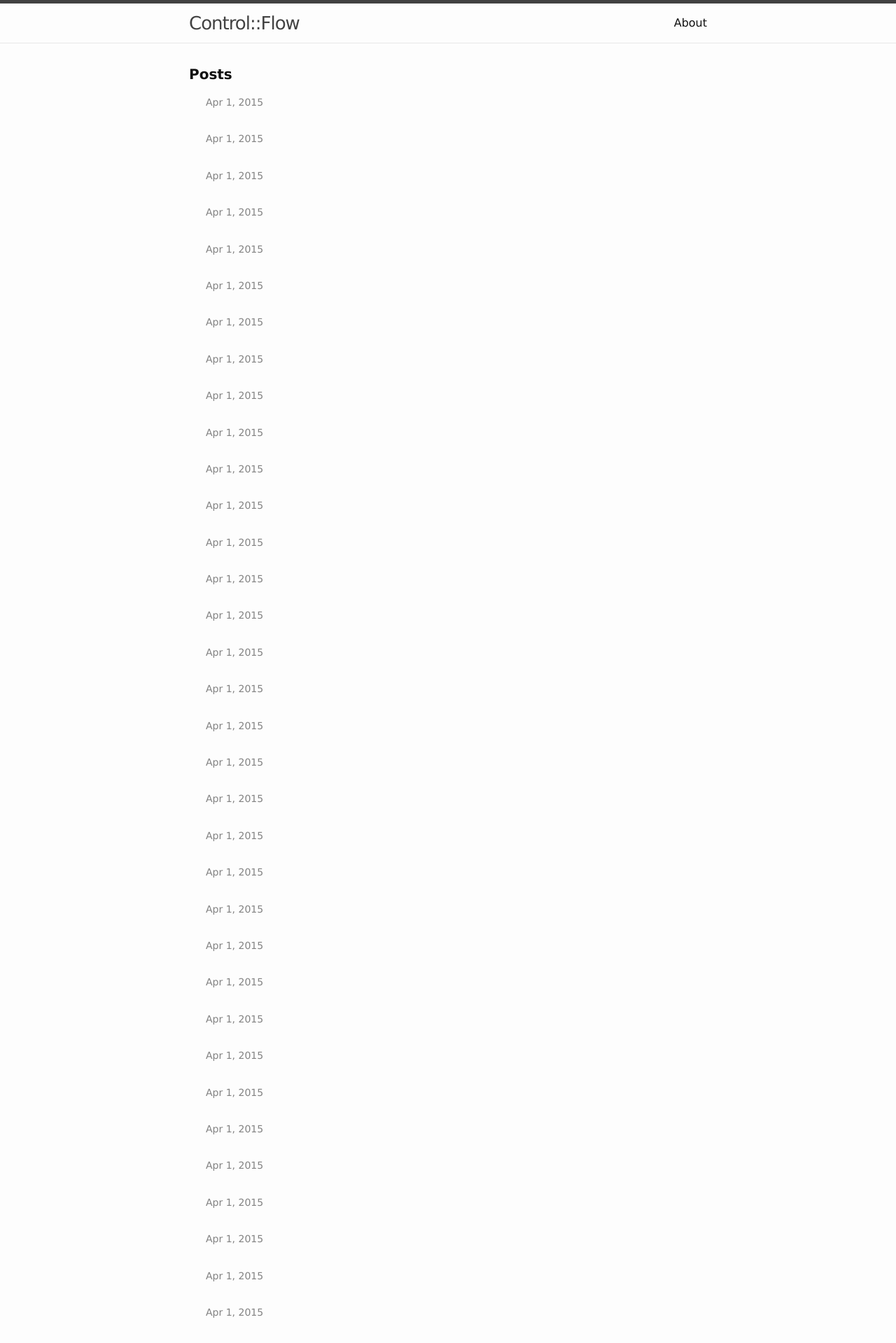
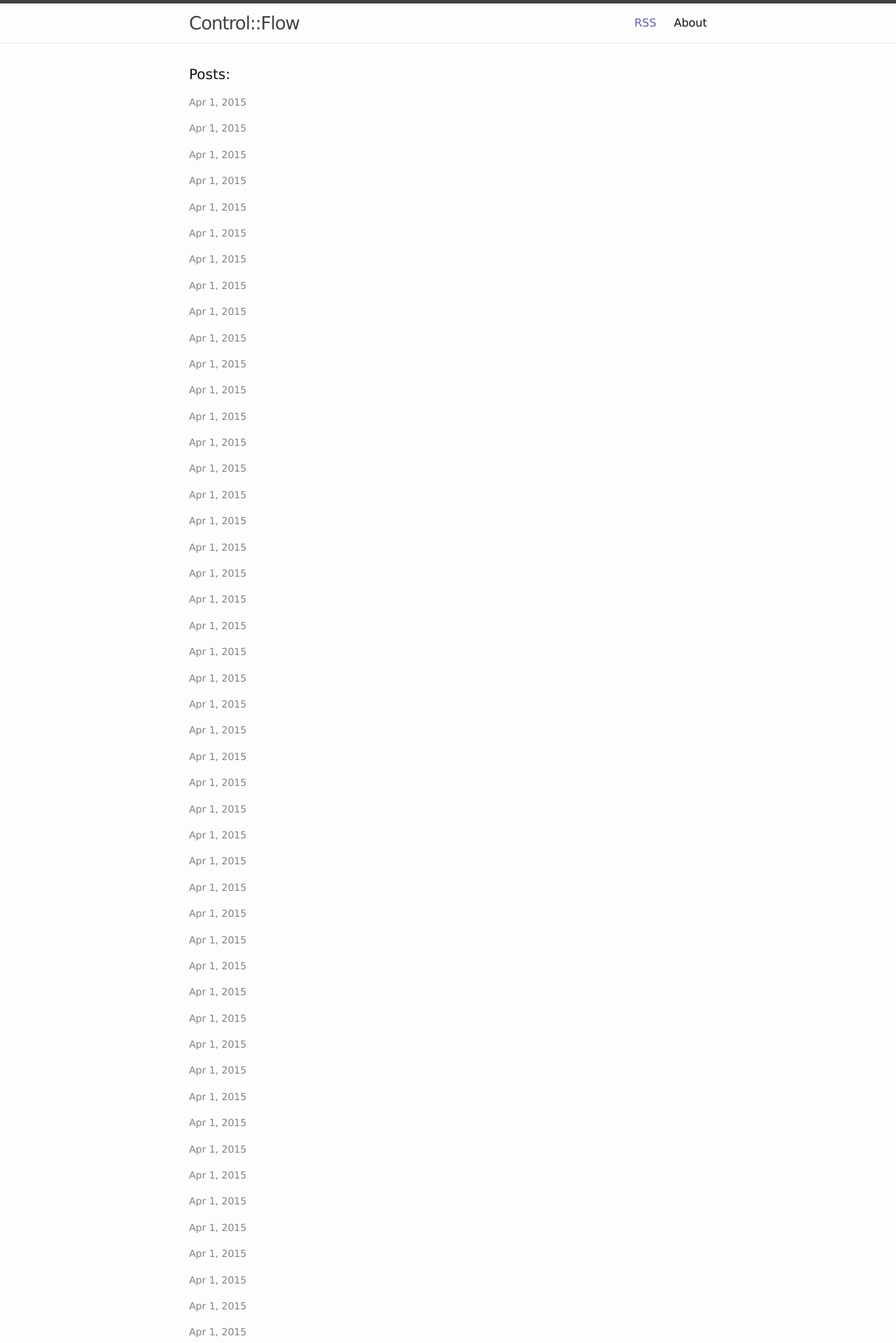
Before and after one commit to controlflow/controlflow.github.io, a Jekyll site: the page built from index.html, in a window 1280 px wide. Shown: the top 1919 px of the page at 70% size. Built offline with Jekyll 4.4.1, drawn with Linux system fonts in a browser that asks for light colours; Markdown is read by kramdown in place of the engine named in the settings.

Commit message:
Post list css, rss button on top

```diff
--- a/_includes/header.html
+++ b/_includes/header.html
@@ -14,6 +14,7 @@
       </a>
 
       <div class="trigger">
+        <a class="rss-subscribe" href="{{ "/feed.xml" | prepend: site.baseurl }}">RSS</a>
         {% for page in site.pages %}
           {% if page.title %}
           <a class="page-link" href="{{ page.url | prepend: site.baseurl }}">{{ page.title }}</a>
--- a/_sass/_layout.scss
+++ b/_sass/_layout.scss
@@ -157,6 +157,7 @@
 
 .page-heading {
     font-size: 20px;
+    font-weight: 300;
 }
 
 .post-list {
@@ -164,8 +165,20 @@
     list-style: none;
 
     > li {
-        margin-bottom: $spacing-unit;
+        //margin-bottom: $spacing-unit;
     }
+
+    h2 {
+        font-size: 20px;
+        font-family: Verdana, Geneva, sans-serif;
+        font-weight: 300;
+        letter-spacing: -1px;
+        line-height: 1;
+    }
+}
+
+ul.post-list {
+    text-indent: 0;
 }
 
 .post-meta {
@@ -175,7 +188,7 @@
 
 .post-link {
     display: block;
-    font-size: 24px;
+    font-size: 20px;
 }
 
 .post-header {
--- a/index.html
+++ b/index.html
@@ -4,7 +4,7 @@ layout: default
 
 <div class="home">
 
-  <h1 class="page-heading">Posts</h1>
+  <h1 class="page-heading">Posts:</h1>
 
   <ul class="post-list">
     {% for post in site.posts %}
@@ -18,6 +18,4 @@ layout: default
     {% endfor %}
   </ul>
 
-  <p class="rss-subscribe">subscribe <a href="{{ "/feed.xml" | prepend: site.baseurl }}">via RSS</a></p>
-
 </div>
```
